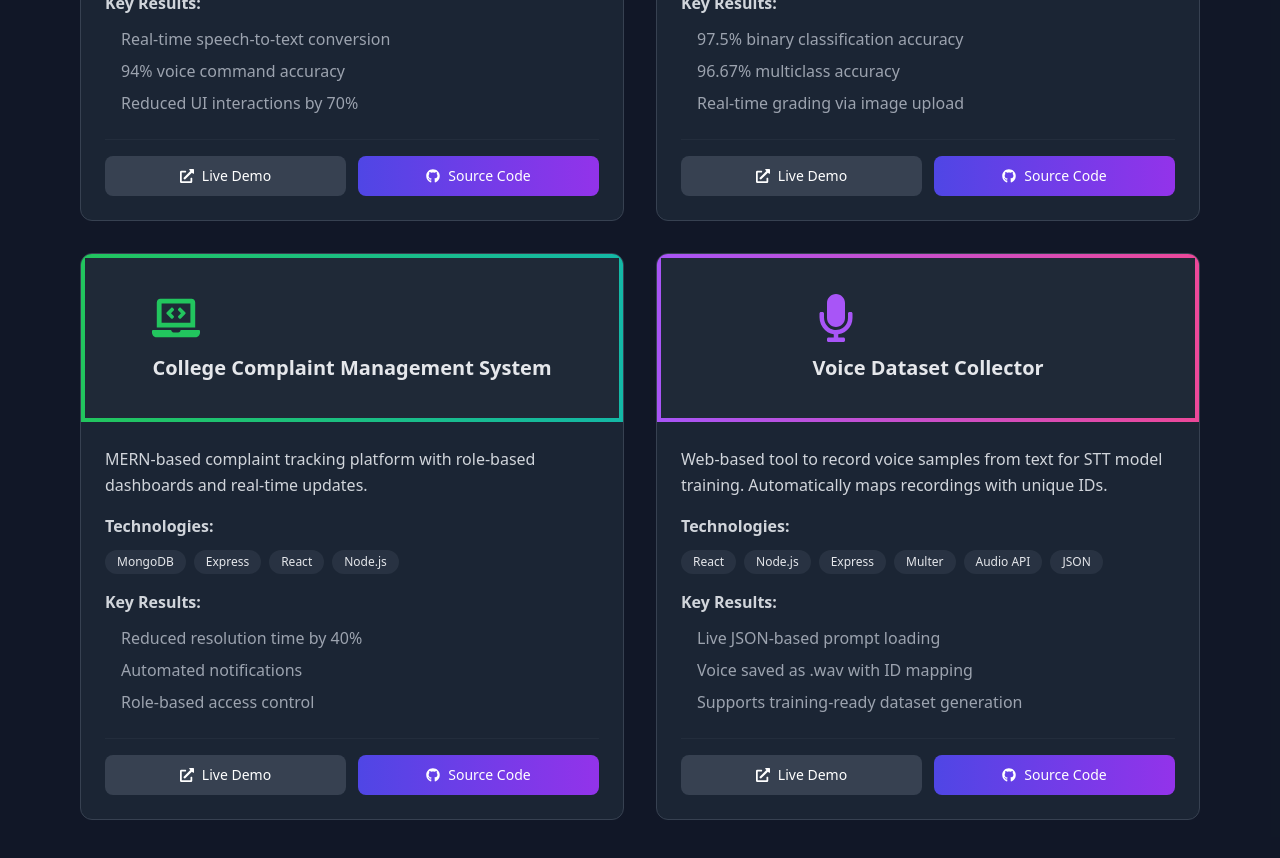
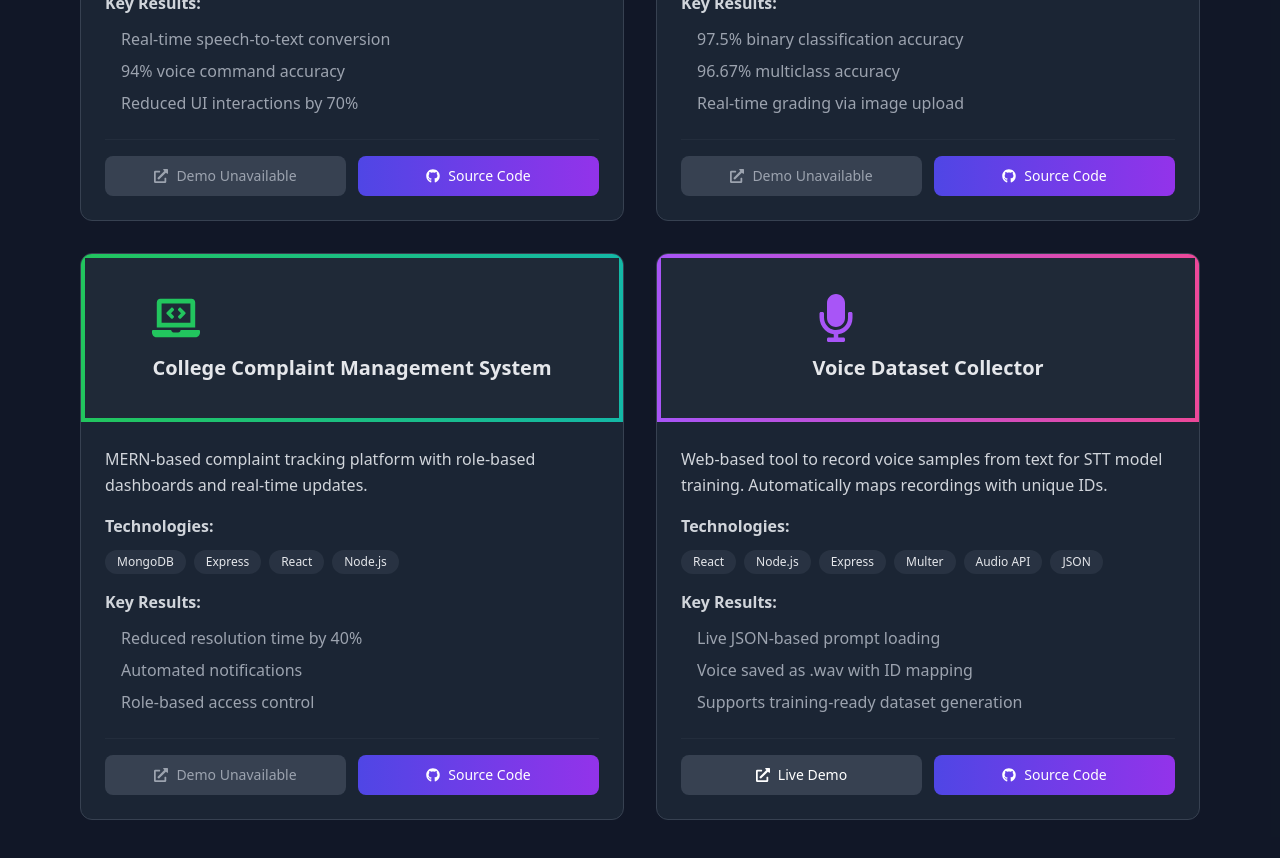
Before and after one commit to Manikandankb2403/portfolio, a React (Vite) app: page / in a window 1280 px wide. Shown: the part 5260-6118 px from the top of the page. Built offline with nearby package versions, Linux system fonts and the light colour scheme.

Commit message:
Add improved Projects section with demo handling

```diff
--- a/src/components/Projects.jsx
+++ b/src/components/Projects.jsx
@@ -15,7 +15,7 @@ const Projects = ({ darkMode }) => {
       ],
       links: {
         source: "https://github.com/Manikandankb2403",
-        demo: "#"
+        demo: "Demo unavailable due to model size constraints — local testing only"
       },
       icon: <FaMicrophone />,
       color: "text-pink-500",
@@ -65,7 +65,7 @@ const Projects = ({ darkMode }) => {
         "Supports training-ready dataset generation"
       ],
       links: {
-        source: "https://github.com/Manikandankb2403",
+        source: "https://github.com/Manikandankb2403/data_collection_voice",
         demo: "https://data-collection-voice-frontend.onrender.com"
       },
       icon: <FaMicrophone />,
@@ -74,15 +74,11 @@ const Projects = ({ darkMode }) => {
     }
   ];
 
-  // Animation variants
   const containerVariants = {
     hidden: { opacity: 0 },
     visible: {
       opacity: 1,
-      transition: {
-        staggerChildren: 0.15,
-        delayChildren: 0.1
-      }
+      transition: { staggerChildren: 0.15, delayChildren: 0.1 }
     }
   };
 
@@ -91,18 +87,12 @@ const Projects = ({ darkMode }) => {
     visible: {
       y: 0,
       opacity: 1,
-      transition: {
-        duration: 0.4,
-        ease: [0.25, 0.1, 0.25, 1]
-      }
+      transition: { duration: 0.4, ease: [0.25, 0.1, 0.25, 1] }
     },
     hover: {
       y: -8,
       boxShadow: "0 20px 25px -10px rgba(0, 0, 0, 0.15)",
-      transition: {
-        type: "spring",
-        stiffness: 300
-      }
+      transition: { type: "spring", stiffness: 300 }
     }
   };
 
@@ -118,7 +108,6 @@ const Projects = ({ darkMode }) => {
   return (
     <section id="projects" className={`py-24 ${darkMode ? 'bg-gray-900/95' : 'bg-gray-50/95'} transition-colors duration-300`}>
       <div className="container mx-auto px-4 max-w-6xl">
-        {/* Section Header */}
         <motion.div
           className="text-center mb-16"
           initial={{ opacity: 0, y: -15 }}
@@ -133,7 +122,6 @@ const Projects = ({ darkMode }) => {
           </p>
         </motion.div>
 
-        {/* Projects Grid */}
         <motion.div
           className="grid md:grid-cols-2 lg:grid-cols-2 gap-8"
           variants={containerVariants}
@@ -147,12 +135,9 @@ const Projects = ({ darkMode }) => {
               variants={itemVariants}
               whileHover="hover"
               className={`rounded-xl overflow-hidden h-full flex flex-col ${
-                darkMode
-                  ? 'bg-gray-800/80 border border-gray-700'
-                  : 'bg-white border border-gray-200 shadow-lg'
+                darkMode ? 'bg-gray-800/80 border border-gray-700' : 'bg-white border border-gray-200 shadow-lg'
               }`}
             >
-              {/* Project Header */}
               <div className={`bg-gradient-to-r ${project.gradient} p-1`}>
                 <div className={`h-40 flex items-center justify-center ${darkMode ? 'bg-gray-800' : 'bg-gray-100'}`}>
                   <div className="text-center px-4">
@@ -166,13 +151,11 @@ const Projects = ({ darkMode }) => {
                 </div>
               </div>
 
-              {/* Project Content */}
               <div className="p-6 flex flex-col flex-grow">
                 <p className={`mb-4 leading-relaxed ${darkMode ? 'text-gray-300' : 'text-gray-700'}`}>
                   {project.description}
                 </p>
 
-                {/* Technologies */}
                 <div className="mb-4 mt-auto">
                   <h4 className={`font-semibold mb-3 ${darkMode ? 'text-gray-300' : 'text-gray-800'}`}>Technologies:</h4>
                   <div className="flex flex-wrap gap-2">
@@ -182,9 +165,7 @@ const Projects = ({ darkMode }) => {
                         variants={techVariants}
                         viewport={{ once: true }}
                         className={`px-3 py-1 rounded-full text-xs font-medium ${
-                          darkMode
-                            ? 'bg-gray-700/50 text-gray-200'
-                            : 'bg-gray-100 text-gray-800'
+                          darkMode ? 'bg-gray-700/50 text-gray-200' : 'bg-gray-100 text-gray-800'
                         }`}
                       >
                         {tech}
@@ -193,7 +174,6 @@ const Projects = ({ darkMode }) => {
                   </div>
                 </div>
 
-                {/* Achievements */}
                 <div className="mb-6">
                   <h4 className={`font-semibold mb-3 ${darkMode ? 'text-gray-300' : 'text-gray-800'}`}>Key Results:</h4>
                   <ul className="space-y-2">
@@ -209,22 +189,32 @@ const Projects = ({ darkMode }) => {
                   </ul>
                 </div>
 
-                {/* Project Links */}
+                {/* Buttons */}
                 <div className="flex justify-between gap-3 pt-4 border-t border-gray-700/30 mt-auto">
+                  {project.links.demo === "#" || project.links.demo.toLowerCase().includes("unavailable") ? (
+                    <div
+                      className={`flex-1 flex items-center justify-center gap-2 px-4 py-2.5 rounded-lg font-medium text-sm cursor-not-allowed ${
+                        darkMode ? 'bg-gray-700 text-gray-400' : 'bg-gray-200 text-gray-500'
+                      }`}
+                      title="Demo unavailable due to model size constraints — tested locally only"
+                    >
+                      <FaExternalLinkAlt /> Demo Unavailable
+                    </div>
+                  ) : (
                     <motion.a
                       href={project.links.demo}
                       target="_blank"
                       rel="noopener noreferrer"
                       className={`flex-1 flex items-center justify-center gap-2 px-4 py-2.5 rounded-lg font-medium text-sm ${
-                      darkMode
-                        ? 'bg-gray-700 hover:bg-gray-600 text-white'
-                        : 'bg-gray-200 hover:bg-gray-300 text-gray-800'
+                        darkMode ? 'bg-gray-700 hover:bg-gray-600 text-white' : 'bg-gray-200 hover:bg-gray-300 text-gray-800'
                       }`}
                       whileHover={{ scale: 1.03 }}
                       whileTap={{ scale: 0.97 }}
                     >
                       <FaExternalLinkAlt /> Live Demo
                     </motion.a>
+                  )}
+
                   <motion.a
                     href={project.links.source}
                     target="_blank"
```
Lines whose indentation alone changed are shown as unchanged.
